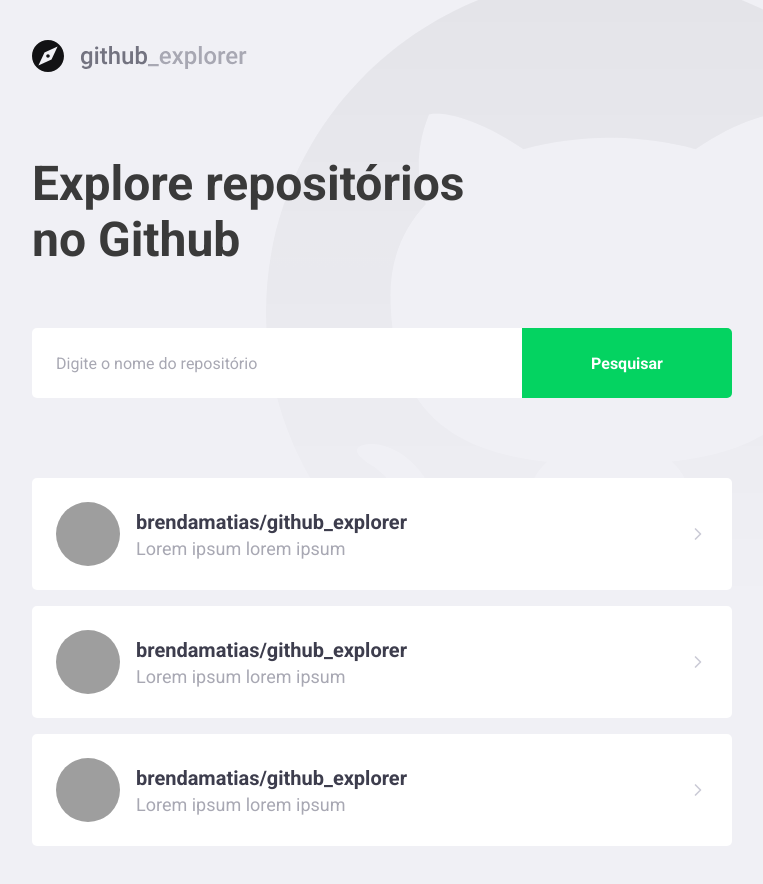
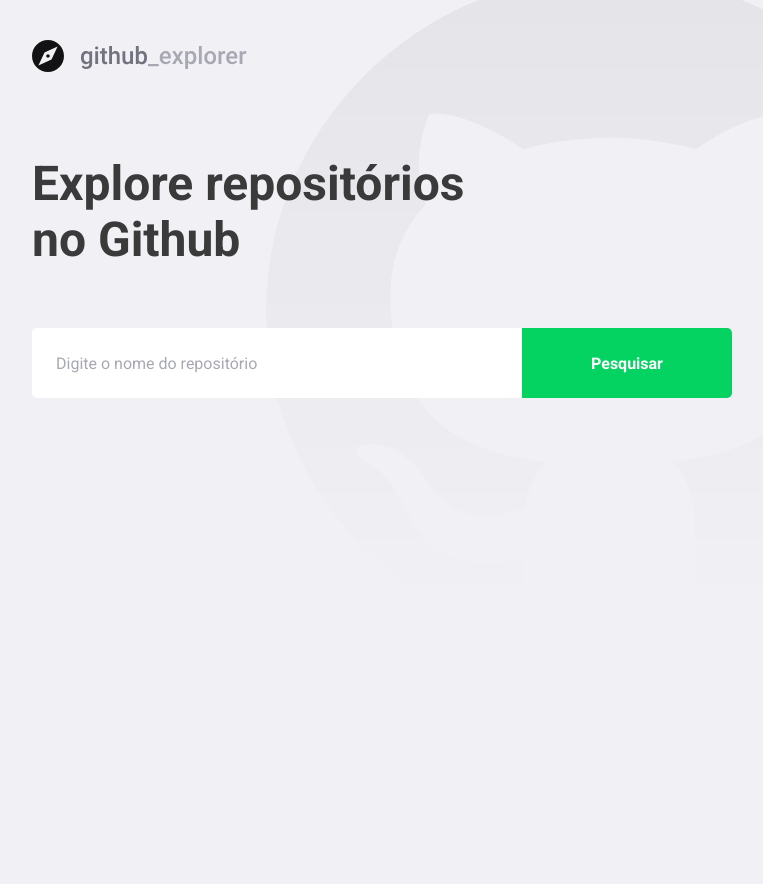
Before and after one commit to brendamatias/github_explorer, a React (Create React App) app: page / in a window 1280 px wide. Shown: the whole page, without its empty margins (148-911 px from the left). After the commit the page ends 800 px from the top, so only its background shows below. Built offline with nearby package versions, Linux system fonts and the light colour scheme; grey boxes are pictures that could not be loaded.

Commit message:
connecting api

```diff
--- a/package.json
+++ b/package.json
@@ -10,6 +10,7 @@
     "@types/node": "^12.0.0",
     "@types/react": "^16.9.0",
     "@types/react-dom": "^16.9.0",
+    "axios": "^0.19.2",
     "polished": "^3.5.2",
     "react": "^16.13.1",
     "react-dom": "^16.13.1",
--- a/src/pages/Dashboard/index.tsx
+++ b/src/pages/Dashboard/index.tsx
@@ -1,58 +1,65 @@
-import React from 'react';
+import React, { useState, FormEvent } from 'react';
 import { FiChevronRight } from 'react-icons/fi';
+import api from '../../services/api';
 
 import logoImg from '../../assets/logo.svg';
 
 import { Title, Form, Repositories } from './styles';
 
+interface Repository {
+  full_name: string;
+  description: string;
+  owner: {
+    login: string;
+    avatar_url: string;
+  };
+}
+
 const Dashboard: React.FC = () => {
+  const [newRepo, setNewRepo] = useState('');
+  const [repositories, setRepositories] = useState<Repository[]>([]);
+
+  async function handleAddRepository(
+    event: FormEvent<HTMLFormElement>,
+  ): Promise<void> {
+    event.preventDefault();
+
+    const response = await api.get<Repository>(`repos/${newRepo}`);
+    const repository = response.data;
+
+    setRepositories([...repositories, repository]);
+    setNewRepo('');
+  }
+
   return (
     <>
       <img src={logoImg} alt="Github Explorer" />
       <Title>Explore repositórios no Github</Title>
 
-      <Form action="">
-        <input placeholder="Digite o nome do repositório" />
+      <Form onSubmit={handleAddRepository}>
+        <input
+          value={newRepo}
+          onChange={(e) => setNewRepo(e.target.value)}
+          placeholder="Digite o nome do repositório"
+        />
         <button type="submit">Pesquisar</button>
       </Form>
 
       <Repositories>
-        <a href="teste">
+        {repositories.map((repository) => (
+          <a key={repository.full_name} href="teste">
             <img
-            src="https://avatars2.githubusercontent.com/u/38896055?s=460&u=2cdac1959ecdf4442478f35341fd5ceb0e213160&v=4"
-            alt="Brenda Matias"
+              src={repository.owner.avatar_url}
+              alt={repository.owner.login}
             />
             <div>
-            <strong>brendamatias/github_explorer</strong>
-            <p>Lorem ipsum lorem ipsum</p>
+              <strong>{repository.full_name}</strong>
+              <p>{repository.description}</p>
             </div>
 
             <FiChevronRight size={20} />
           </a>
-        <a href="teste">
-          <img
-            src="https://avatars2.githubusercontent.com/u/38896055?s=460&u=2cdac1959ecdf4442478f35341fd5ceb0e213160&v=4"
-            alt="Brenda Matias"
-          />
-          <div>
-            <strong>brendamatias/github_explorer</strong>
-            <p>Lorem ipsum lorem ipsum</p>
-          </div>
-
-          <FiChevronRight size={20} />
-        </a>
-        <a href="teste">
-          <img
-            src="https://avatars2.githubusercontent.com/u/38896055?s=460&u=2cdac1959ecdf4442478f35341fd5ceb0e213160&v=4"
-            alt="Brenda Matias"
-          />
-          <div>
-            <strong>brendamatias/github_explorer</strong>
-            <p>Lorem ipsum lorem ipsum</p>
-          </div>
-
-          <FiChevronRight size={20} />
-        </a>
+        ))}
       </Repositories>
     </>
   );
--- a/src/pages/Dashboard/styles.ts
+++ b/src/pages/Dashboard/styles.ts
@@ -74,7 +74,8 @@
     }
 
     div {
-      margin-left: 16px;
+      margin: 0 16px;
+      flex: 1;
 
       strong {
         font-size: 20px;
--- /dev/null
+++ b/src/services/api.ts
@@ -0,0 +1,7 @@
+import axios from 'axios';
+
+const api = axios.create({
+  baseURL: 'https://api.github.com',
+});
+
+export default api;
```
Also changed, not shown: .eslintrc.json, 1 other file (tests, documents, lock files or other folders). Lines whose indentation alone changed are shown as unchanged.
